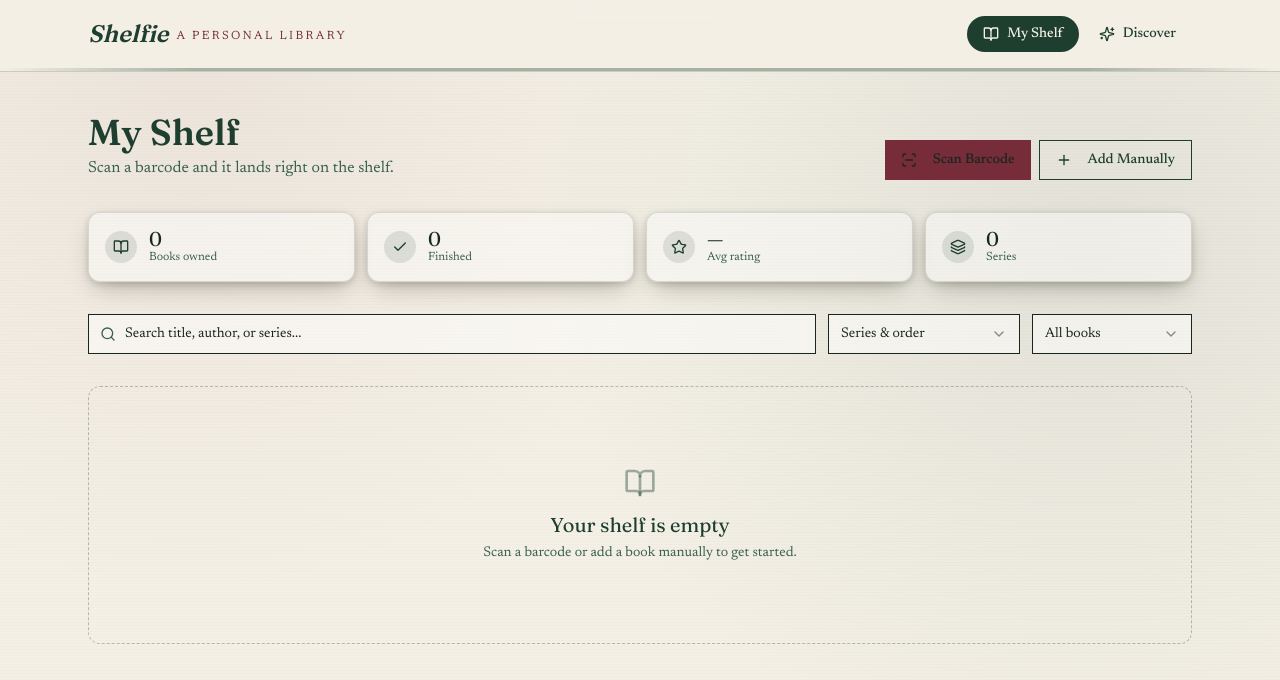
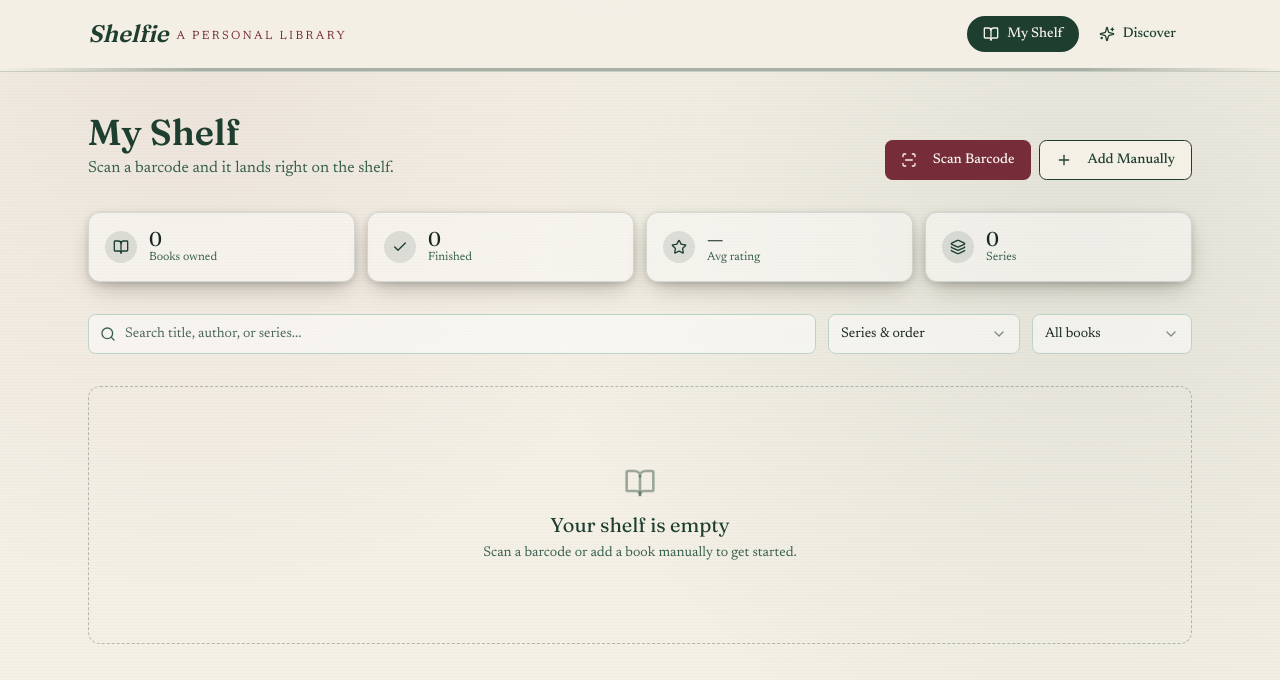
Before and after one commit to nwold15-code/shelfie-book-shelf, a Next.js app: page / in a window 1280 px wide. Shown: the top 680 px of the page. Built offline with nearby package versions, Linux system fonts and the light colour scheme.

Commit message:
Fix transparent dropdowns/dialogs and add Amazon buy links to recommendations

```diff
--- a/app/globals.css
+++ b/app/globals.css
@@ -11,6 +11,34 @@
   --burgundy: 350 45% 32%;
   --burgundy-light: 350 40% 45%;
   --gold: 38 55% 55%;
+
+  /* shadcn/ui tokens, tuned to match the parchment/forest/burgundy theme.
+     These MUST be defined or bg-popover, bg-background, etc. render transparent. */
+  --background: 42 38% 93%;
+  --foreground: 150 25% 12%;
+  --card: 40 35% 97%;
+  --card-foreground: 150 25% 12%;
+  --popover: 40 30% 98%;
+  --popover-foreground: 150 25% 12%;
+  --primary: 152 35% 18%;
+  --primary-foreground: 42 38% 96%;
+  --secondary: 40 25% 90%;
+  --secondary-foreground: 150 25% 12%;
+  --muted: 40 20% 88%;
+  --muted-foreground: 152 15% 35%;
+  --accent: 40 28% 88%;
+  --accent-foreground: 150 25% 12%;
+  --destructive: 350 55% 42%;
+  --destructive-foreground: 42 38% 96%;
+  --border: 152 20% 80%;
+  --input: 152 20% 78%;
+  --ring: 152 35% 18%;
+  --chart-1: 152 35% 40%;
+  --chart-2: 350 45% 45%;
+  --chart-3: 38 55% 55%;
+  --chart-4: 200 35% 45%;
+  --chart-5: 280 25% 45%;
+  --radius: 0.6rem;
 }
 
 body {
--- a/app/recommendations/page.tsx
+++ b/app/recommendations/page.tsx
@@ -7,6 +7,11 @@ import { RecommendedBook } from "@/types";
 import { RecommendationCard } from "@/components/recommendation-card";
 import { Loader2, Sparkles, BookOpen, AlertCircle } from "lucide-react";
 import { Alert, AlertDescription } from "@/components/ui/alert";
+
+function amazonSearchUrl(title: string, author: string): string {
+  const query = `${title} ${author}`.trim();
+  return `https://www.amazon.com/s?k=${encodeURIComponent(query)}&i=stripbooks`;
+}
 
 export default function RecommendationsPage() {
   const { books, hydrated } = useBooks();
@@ -58,6 +63,7 @@ export default function RecommendationsPage() {
               coverUrl: w.coverUrl,
               reason: `Because you enjoy ${author}`,
               workUrl: w.workUrl,
+              buyUrl: amazonSearchUrl(w.title, author),
             });
           }
         }
--- a/components/recommendation-card.tsx
+++ b/components/recommendation-card.tsx
@@ -2,33 +2,51 @@
 
 import { RecommendedBook } from "@/types";
 import { BookCover } from "@/components/book-cover";
-import { ExternalLink } from "lucide-react";
+import { ExternalLink, ShoppingCart } from "lucide-react";
 
 export function RecommendationCard({ book }: { book: RecommendedBook }) {
   return (
-    <a
-      href={book.workUrl}
-      target="_blank"
-      rel="noopener noreferrer"
-      className="animate-rise group flex gap-4 rounded-xl border border-[hsl(var(--forest)/0.15)] bg-white/40 p-3 book-spine-shadow hover:bg-white/60 transition-colors"
-    >
-      <div className="w-16 h-24 rounded-md overflow-hidden shrink-0 book-spine-shadow">
+    <div className="animate-rise group flex gap-4 rounded-xl border border-[hsl(var(--forest)/0.15)] bg-white/40 p-3 book-spine-shadow hover:bg-white/60 transition-colors">
+      <a
+        href={book.workUrl}
+        target="_blank"
+        rel="noopener noreferrer"
+        className="w-16 h-24 rounded-md overflow-hidden shrink-0 book-spine-shadow"
+      >
         <BookCover coverUrl={book.coverUrl} title={book.title} className="w-full h-full" />
-      </div>
+      </a>
       <div className="flex-1 min-w-0 flex flex-col justify-between">
-        <div>
+        <a href={book.workUrl} target="_blank" rel="noopener noreferrer">
           <p className="font-display text-lg font-medium leading-tight group-hover:text-[hsl(var(--burgundy))] transition-colors">
             {book.title}
           </p>
           <p className="text-sm text-[hsl(var(--forest-light))]">{book.author}</p>
-        </div>
-        <div className="flex items-center justify-between mt-2">
-          <span className="text-xs uppercase tracking-wide text-[hsl(var(--burgundy))]">
+        </a>
+        <div className="flex items-center justify-between mt-2 gap-2">
+          <span className="text-xs uppercase tracking-wide text-[hsl(var(--burgundy))] truncate">
             {book.reason}
           </span>
-          <ExternalLink className="h-3.5 w-3.5 text-[hsl(var(--forest-light))] opacity-0 group-hover:opacity-100 transition-opacity" />
+          <div className="flex items-center gap-2 shrink-0">
+            <a
+              href={book.workUrl}
+              target="_blank"
+              rel="noopener noreferrer"
+              className="flex items-center gap-1 text-xs text-[hsl(var(--forest-light))] hover:text-[hsl(var(--forest))] transition-colors"
+              title="View on Open Library"
+            >
+              <ExternalLink className="h-3.5 w-3.5" />
+            </a>
+            <a
+              href={book.buyUrl}
+              target="_blank"
+              rel="noopener noreferrer"
+              className="flex items-center gap-1 rounded-full bg-[hsl(var(--burgundy))] text-[hsl(var(--parchment))] px-3 py-1 text-xs font-medium hover:bg-[hsl(var(--burgundy-light))] transition-colors"
+            >
+              <ShoppingCart className="h-3 w-3" /> Buy
+            </a>
+          </div>
         </div>
       </div>
-    </a>
+    </div>
   );
 }
--- a/types/index.ts
+++ b/types/index.ts
@@ -18,4 +18,5 @@ export interface RecommendedBook {
   coverUrl: string | null;
   reason: string;
   workUrl: string;
+  buyUrl: string;
 }
```
